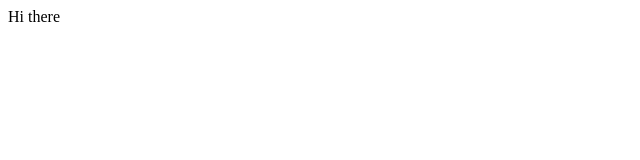
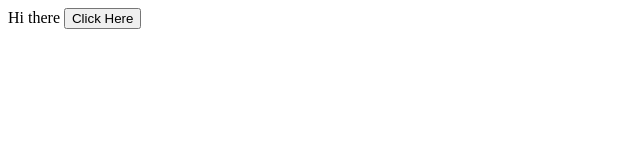
Before and after one commit to sarahlawlis/test-website, a plain HTML site: page index.html in a window 1280 px wide. Shown: the whole page, without its empty margins (0-640 px from the left). Drawn offline with Linux system fonts and the light colour scheme.

Commit message:
Added a button (#4)

```diff
--- a/index.html
+++ b/index.html
@@ -8,4 +8,8 @@
 <body>
     Hi there
 </body>
+    <button
+            onclick="alert('This is a button')">
+        Click Here
+    </button>
 </html>
```
